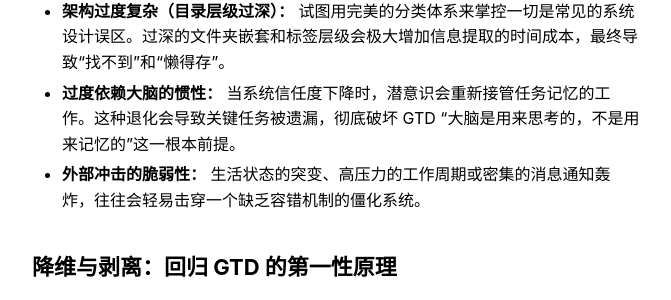
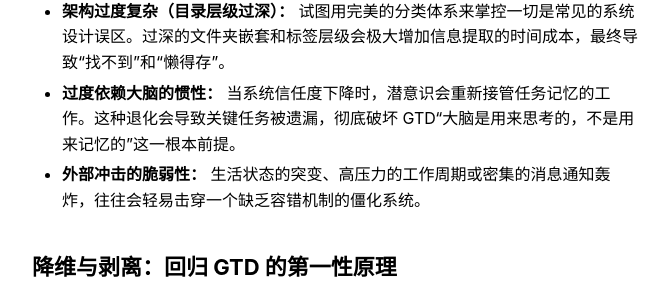
Before and after one commit to elemer1/elemer1.github.io, a Jekyll site: the page built from _markdown/我会 GTD 系统失效付出代价.md, in a window 1280 px wide and 1400 px high, scrolled down 1995 px. Shown: the part 177-477 px from the top of the window, without its empty margins (303-974 px from the left). Built offline with Jekyll 4.4.1, drawn with Linux system fonts in a browser that asks for light colours; some of the changed text lies outside the part shown.

Commit message:
Update content - 2026-05-10 02:41:19

```diff
--- a/_markdown/我会 GTD 系统失效付出代价.md
+++ b/_markdown/我会 GTD 系统失效付出代价.md
@@ -47,7 +47,7 @@
 - **规则模糊与认知损耗：** GTD 依赖于清晰、确定且具有排他性的规则流程。如果任务的分类标准随意调整，或者在“下一步行动”与“项目”之间界限不清，大脑在每次处理信息时都需要重新进行决策。这种规则模糊会迅速耗尽心智带宽，导致系统难以长期坚持。
 - **信息代谢滞后（处理频率低导致积压）：** 收集系统如果不能被定期清空和处理，就会变成信息的坟墓。低频率的处理会导致收集篮过度膨胀，产生畏难情绪，进而引发恶性循环。
 - **架构过度复杂（目录层级过深）：** 试图用完美的分类体系来掌控一切是常见的系统设计误区。过深的文件夹嵌套和标签层级会极大增加信息提取的时间成本，最终导致“找不到”和“懒得存”。
-- **过度依赖大脑的惯性：** 当系统信任度下降时，潜意识会重新接管任务记忆的工作。这种退化会导致关键任务被遗漏，彻底破坏 GTD “大脑是用来思考的，不是用来记忆的”这一根本前提。
+- **过度依赖大脑的惯性：** 当系统信任度下降时，潜意识会重新接管任务记忆的工作。这种退化会导致关键任务被遗漏，彻底破坏 GTD“大脑是用来思考的，不是用来记忆的”这一根本前提。
 - **外部冲击的脆弱性：** 生活状态的突变、高压力的工作周期或密集的消息通知轰炸，往往会轻易击穿一个缺乏容错机制的僵化系统。
 
 ## 降维与剥离：回归 GTD 的第一性原理
@@ -66,7 +66,7 @@
 
 ### 2. 追求极致的“无摩擦收集”
 
-让“收集”和“处理”变得毫不费力。如果将一个闪念录入系统的过程需要解锁手机、打开App、寻找特定文件夹等超过三个步骤的动作，这个动作大概率会被放弃。建立极低阻力的收集渠道，是维持系统运转的基础。
+让“收集”和“处理”变得毫不费力。如果将一个闪念录入系统的过程需要解锁手机、打开 App、寻找特定文件夹等超过三个步骤的动作，这个动作大概率会被放弃。建立极低阻力的收集渠道，是维持系统运转的基础。
 
 ### 3. 立即实施物理与数字简化
 
```
